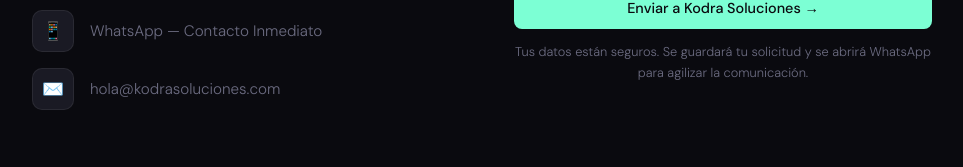
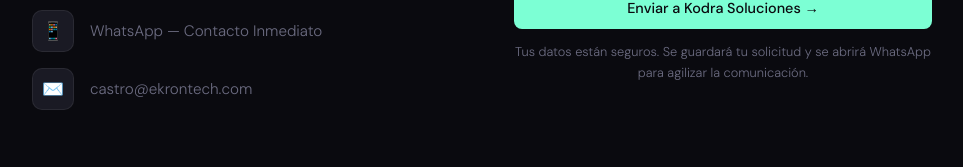
Before and after one commit to Kodra-tech/servicios_kodra, a Next.js app: page / in a window 1280 px wide. Shown: the part 3965-4132 px from the top of the page, without its empty margins (158-1121 px from the left). Built offline with nearby package versions, Linux system fonts and the light colour scheme.

Commit message:
fix: update contact email to castro@ekrontech.com

```diff
--- a/src/app/page.jsx
+++ b/src/app/page.jsx
@@ -222,9 +222,9 @@
                   <div className="link-icon">📱</div>
                   <span>WhatsApp — Contacto Inmediato</span>
                 </a>
-                <a href="mailto:hola@kodrasoluciones.com" className="contacto-link">
+                <a href="mailto:castro@ekrontech.com" className="contacto-link">
                   <div className="link-icon">✉️</div>
-                  <span>hola@kodrasoluciones.com</span>
+                  <span>castro@ekrontech.com</span>
                 </a>
               </div>
             </div>
```
